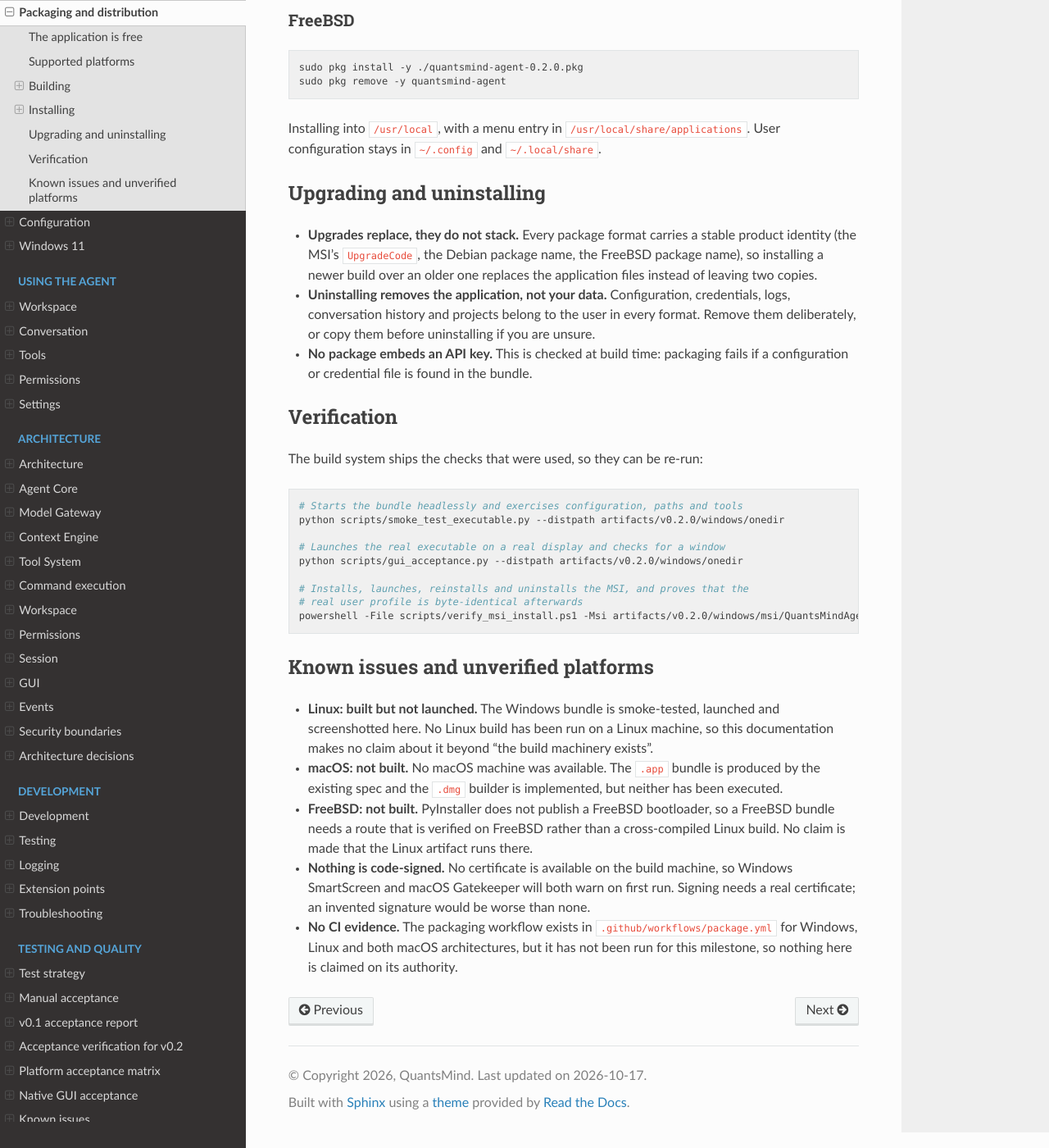
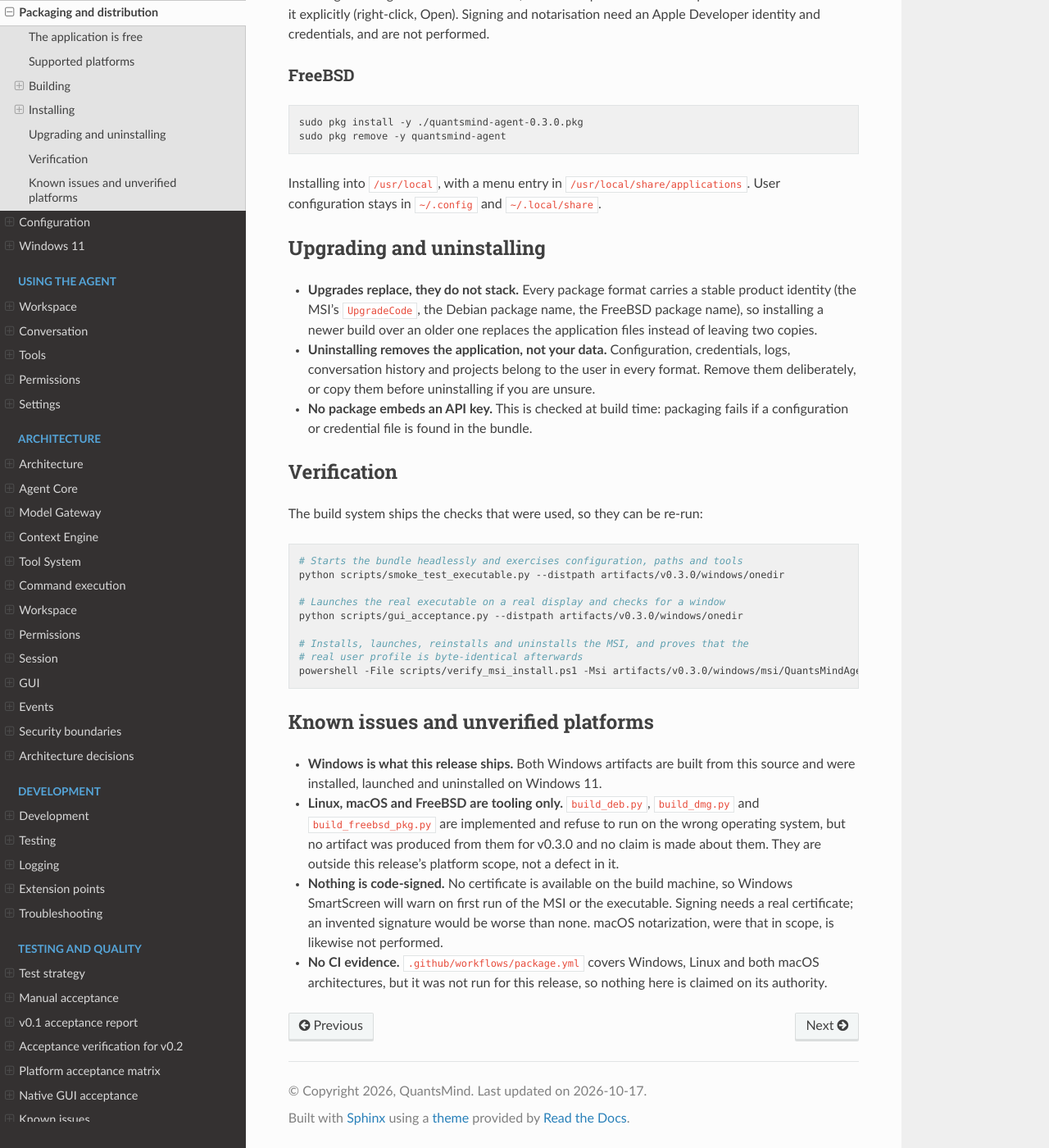
Before and after one commit to ajit-ai/QuantsMind-Agent, a Sphinx documentation site: the page built from docs/source/packaging.rst, in a window 1280 px wide and 1400 px high, scrolled down 3760 px. Shown: the whole window at 82% size. Built offline with Sphinx 7.4.7 and the Read the Docs theme 3.1.0, drawn with Linux system fonts in a browser that asks for light colours; some of the changed text lies outside the part shown.

Commit message:
feat(v0.3.0): ship the version, and fix the clipped conversation controls
Two things stood between the v0.3 work and a release.

The version. Everything still said 0.2.0 -- the package, the wheel the CI
version gate inspects, the packaging documentation, the changelog. A release that
reports two different versions depending on where you look is worse than one that
reports the older number consistently, because it cannot be traced. The changelog
is now a 0.3.0 section rather than an accumulation under Unreleased, and a test
asserts that the package version, the version_info tuple and every wheel filename
the CI gate names are the same number.

The conversation controls. A screenshot of the installed application showed the
session panel rendering its four buttons with their labels chopped -- "Export"
came out as "xpor" and "Rename" as "enarr". Qt elides text it has no room for,
and at the sidebar's 260px minimum width there was no room. The buttons still
worked, which is exactly why nothing failed and it went unnoticed: no test
asserted anything about it. They are now two to a row in a grid, the sidebar's
minimum width is 320 because two per row still needed about 6px more than 260
gave each button, and two tests guard it: one compares each control's width
against the width its own label needs, the other asserts the controls are not all
in one row. Both fail against the old layout.

A third, smaller one: the MSI verifier asserted the installed-apps version
equalled a literal 0.2.0, so it reported a failure against a correct 0.3.0
installer. It now derives the expected version from the source tree. A version
gate that fails on correct output is a gate people learn to ignore.

Verified: 1307 unit and integration tests, 117 GUI tests, ruff, mypy, rst
normalisation, sphinx and the credential scan all clean.

```diff
--- a/docs/source/index.rst
+++ b/docs/source/index.rst
@@ -99,6 +99,7 @@ application rather than by the model.
 
    releases/v0.1
    releases/v0.2
+   releases/v0.3
    roadmap/roadmap
    security
 
--- a/docs/source/packaging.rst
+++ b/docs/source/packaging.rst
@@ -29,7 +29,7 @@ Model usage is separate, and it is the part that can cost money:
 * **Local models** avoid cloud charges entirely, if you run one and configure the
   application to use it. They need suitable hardware and are not our product.
 
-Version 0.2.0 has no paid licence, no subscription, no telemetry and no
+Version 0.3.0 has no paid licence, no subscription, no telemetry and no
 registration step.
 
 Supported platforms
@@ -45,25 +45,27 @@ Supported platforms
      - Notes
    * - Windows 11
      - AMD64
-     - verified
-     - Executable folder and MSI, both built and launched
+     - **verified**
+     - Executable folder and MSI, both built, installed and launched
    * - Linux (glibc)
      - x86_64
-     - unverified
-     - Build machinery exists; never run on Linux
+     - tooling only
+     - ``.deb`` builder exists; not part of the v0.3.0 platform scope
    * - macOS
-     - not built
-     - not built
-     - No native build machine available
+     - --
+     - tooling only
+     - ``.app``/``.dmg`` builders exist; not part of the v0.3.0 platform scope
    * - FreeBSD
-     - not built
-     - not built
-     - No native build machine available
+     - --
+     - tooling only
+     - ``.pkg`` builder exists; not part of the v0.3.0 platform scope
 
-"Verified" means: built from source on a machine of that OS, installed the way a
-user would, launched, and confirmed to render a window and shut down cleanly.
-"Unverified" means the build machinery exists but nobody has run the result on
-that OS, so no claim is made about it.
+**v0.3.0 ships for Windows 11 AMD64.** That is the whole of its platform scope:
+the executable folder and the MSI below are built and verified. The Linux, macOS
+and FreeBSD builders are in the repository because the packaging work supports
+them, but they were not run for this release and nothing here claims they work.
+"Verified" means built on that OS from this source, installed the way a user
+would, launched, and confirmed to render a window and shut down cleanly.
 
 Building
 ========
@@ -91,19 +93,19 @@ Build commands
 .. code-block:: bash
 
     # Executable folder -- every platform
-    python scripts/build_executable.py --distpath artifacts/v0.2.0/<platform>/onedir
+    python scripts/build_executable.py --distpath artifacts/v0.3.0/<platform>/onedir
 
     # Windows Installer (Windows)
-    python scripts/build_msi.py --onedir artifacts/v0.2.0/windows/onedir
+    python scripts/build_msi.py --onedir artifacts/v0.3.0/windows/onedir
 
     # Debian package (Debian/Ubuntu)
-    python scripts/build_deb.py --onedir artifacts/v0.2.0/ubuntu/onedir
+    python scripts/build_deb.py --onedir artifacts/v0.3.0/ubuntu/onedir
 
     # Disk image (macOS)
-    python scripts/build_dmg.py --app artifacts/v0.2.0/macos/QuantsMindAgent.app
+    python scripts/build_dmg.py --app artifacts/v0.3.0/macos/QuantsMindAgent.app
 
     # FreeBSD package (FreeBSD)
-    python scripts/build_freebsd_pkg.py --onedir artifacts/v0.2.0/freebsd/onedir
+    python scripts/build_freebsd_pkg.py --onedir artifacts/v0.3.0/freebsd/onedir
 
 .. warning::
 
@@ -120,8 +122,8 @@ Collect them into one manifest with checksums:
 
 .. code-block:: bash
 
-    python scripts/record_artifacts.py --artifacts artifacts/v0.2.0 \
-        --commit "$(git rev-parse HEAD)" --version 0.2.0
+    python scripts/record_artifacts.py --artifacts artifacts/v0.3.0 \
+        --commit "$(git rev-parse HEAD)" --version 0.3.0
 
 That writes ``MANIFEST.json`` (the whole matrix, including platforms that were
 **not** built, so an absent platform cannot be mistaken for a forgotten one) and
@@ -143,7 +145,7 @@ Double-click ``QuantsMindAgent-<version>-x64.msi``, or:
 
 .. code-block:: bat
 
-    msiexec /i QuantsMindAgent-0.2.0-x64.msi
+    msiexec /i QuantsMindAgent-0.3.0-x64.msi
 
 The default package is **per-user**: it installs to
 ``%LOCALAPPDATA%\Programs\QuantsMindAgent`` and needs **no elevation**. Build a
@@ -164,7 +166,7 @@ Linux -- Debian package
 
 .. code-block:: bash
 
-    sudo dpkg -i quantsmind-agent_0.2.0_amd64.deb
+    sudo dpkg -i quantsmind-agent_0.3.0_amd64.deb
 
 Removes with ``sudo dpkg -r quantsmind-agent``, or ``dpkg -P`` to purge package
 files. Either way your ``$XDG_CONFIG_HOME`` and ``$XDG_DATA_HOME`` are untouched;
@@ -191,7 +193,7 @@ FreeBSD
 
 .. code-block:: sh
 
-    sudo pkg install -y ./quantsmind-agent-0.2.0.pkg
+    sudo pkg install -y ./quantsmind-agent-0.3.0.pkg
     sudo pkg remove -y quantsmind-agent
 
 Installing into ``/usr/local``, with a menu entry in
@@ -220,31 +222,29 @@ The build system ships the checks that were used, so they can be re-run:
 .. code-block:: bash
 
     # Starts the bundle headlessly and exercises configuration, paths and tools
-    python scripts/smoke_test_executable.py --distpath artifacts/v0.2.0/windows/onedir
+    python scripts/smoke_test_executable.py --distpath artifacts/v0.3.0/windows/onedir
 
     # Launches the real executable on a real display and checks for a window
-    python scripts/gui_acceptance.py --distpath artifacts/v0.2.0/windows/onedir
+    python scripts/gui_acceptance.py --distpath artifacts/v0.3.0/windows/onedir
 
     # Installs, launches, reinstalls and uninstalls the MSI, and proves that the
     # real user profile is byte-identical afterwards
-    powershell -File scripts/verify_msi_install.ps1 -Msi artifacts/v0.2.0/windows/msi/QuantsMindAgent-0.2.0-x64.msi
+    powershell -File scripts/verify_msi_install.ps1 -Msi artifacts/v0.3.0/windows/msi/QuantsMindAgent-0.3.0-x64.msi
 
 Known issues and unverified platforms
 =====================================
 
-* **Linux: built but not launched.** The Windows bundle is smoke-tested, launched
-  and screenshotted here. No Linux build has been run on a Linux machine, so this
-  documentation makes no claim about it beyond "the build machinery exists".
-* **macOS: not built.** No macOS machine was available. The ``.app`` bundle is
-  produced by the existing spec and the ``.dmg`` builder is implemented, but
-  neither has been executed.
-* **FreeBSD: not built.** PyInstaller does not publish a FreeBSD bootloader, so
-  a FreeBSD bundle needs a route that is verified on FreeBSD rather than a
-  cross-compiled Linux build. No claim is made that the Linux artifact runs there.
-* **Nothing is code-signed.** No certificate is available on the build machine, so
-  Windows SmartScreen and macOS Gatekeeper will both warn on first run. Signing
-  needs a real certificate; an invented signature would be worse than none.
-* **No CI evidence.** The packaging workflow exists in
-  ``.github/workflows/package.yml`` for Windows, Linux and both macOS
-  architectures, but it has not been run for this milestone, so nothing here is
-  claimed on its authority.
+* **Windows is what this release ships.** Both Windows artifacts are built from
+  this source and were installed, launched and uninstalled on Windows 11.
+* **Linux, macOS and FreeBSD are tooling only.** ``build_deb.py``,
+  ``build_dmg.py`` and ``build_freebsd_pkg.py`` are implemented and refuse to run
+  on the wrong operating system, but no artifact was produced from them for
+  v0.3.0 and no claim is made about them. They are outside this release's
+  platform scope, not a defect in it.
+* **Nothing is code-signed.** No certificate is available on the build machine,
+  so Windows SmartScreen will warn on first run of the MSI or the executable.
+  Signing needs a real certificate; an invented signature would be worse than
+  none. macOS notarization, were that in scope, is likewise not performed.
+* **No CI evidence.** ``.github/workflows/package.yml`` covers Windows, Linux and
+  both macOS architectures, but it was not run for this release, so nothing here
+  is claimed on its authority.
--- a/pyproject.toml
+++ b/pyproject.toml
@@ -4,7 +4,7 @@ build-backend = "hatchling.build"
 
 [project]
 name = "quantsmind-agent"
-version = "0.2.0"
+version = "0.3.0"
 description = "QuantsMind-Agent is an AI coding-agent platform inspired by modern coding-agent workflows."
 readme = "README.md"
 requires-python = ">=3.11"
--- a/src/quantsmind_agent/version.py
+++ b/src/quantsmind_agent/version.py
@@ -8,8 +8,8 @@ from __future__ import annotations
 
 from typing import Final
 
-__version__: Final[str] = "0.2.0"
-version_info: Final[tuple[int, int, int]] = (0, 2, 0)
+__version__: Final[str] = "0.3.0"
+version_info: Final[tuple[int, int, int]] = (0, 3, 0)
 
 #: Human readable product name used in window titles and documentation.
 APP_NAME: Final[str] = "QuantsMind-Agent"
```
Also changed, not shown: CHANGELOG.md (+7 -0 lines), docs/source/releases/v0.3.rst (added, +202 -0 lines), 10 other files.
